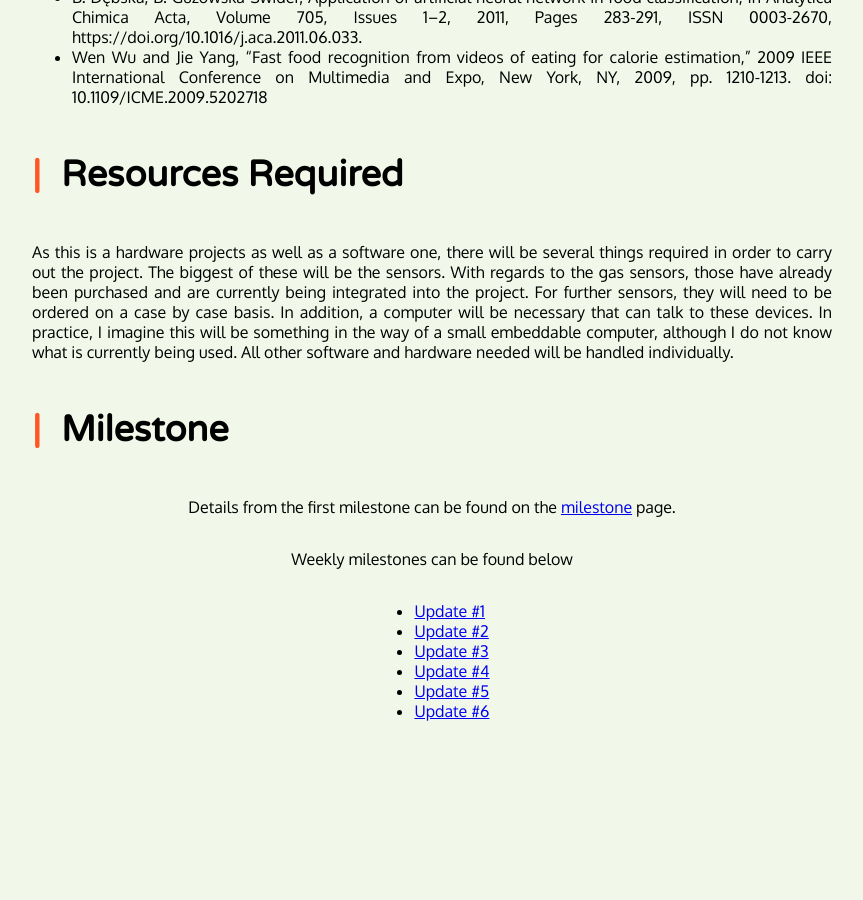
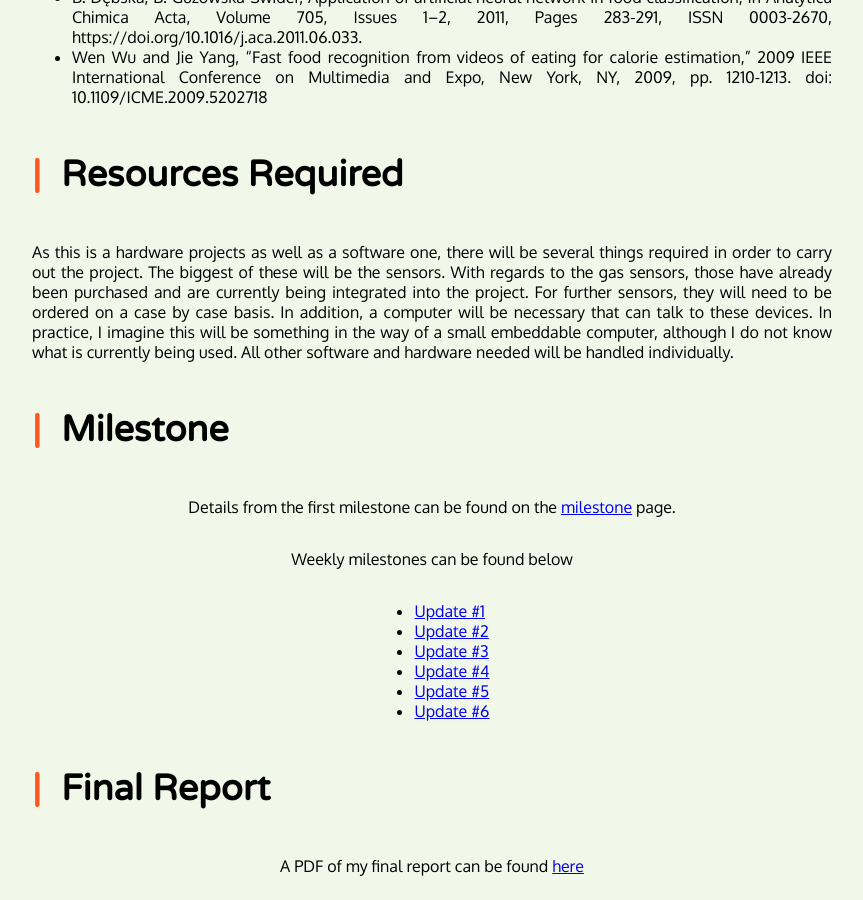
Before and after one commit to zwade/soustech, a Jekyll site: the page built from index.md, in a window 1280 px wide and 900 px high, scrolled down 2048 px. Shown: the whole window, without its empty margins (208-1071 px from the left). Built offline with Jekyll 4.4.1, drawn with Linux system fonts in a browser that asks for light colours; before the commit the page ends 2793 px from its top, so only the background shows below that.

Commit message:
added report

```diff
--- a/index.md
+++ b/index.md
@@ -69,3 +69,7 @@ Weekly milestones can be found below
  - [Update #4](update4)
  - [Update #5](update5)
  - [Update #6](update6)
+
+## Final Report
+
+A PDF of my final report can be found [here](report.pdf)
```
Also changed, not shown: 1 other file.
